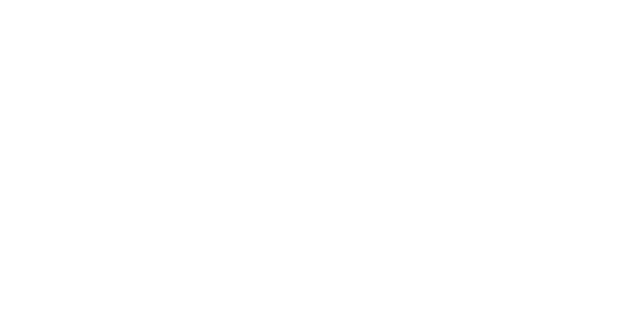
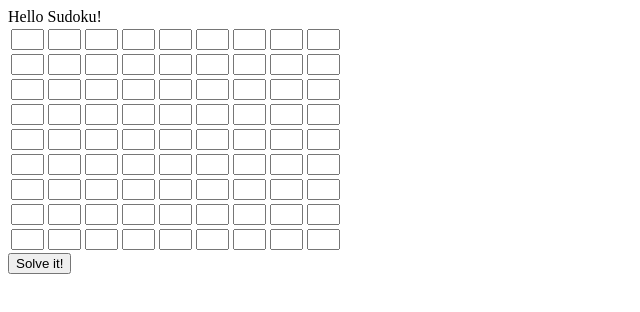
Before and after one commit to ywc23044/sudoku-solver, a website: page index.html in a window 1280 px wide. Shown: the whole page, without its empty margins (0-640 px from the left). Drawn offline with Linux system fonts and the light colour scheme.

Commit message:
change index

```diff
--- a/index.html
+++ b/index.html
@@ -1,7 +1,7 @@
 <!DOCTYPE html>
 <html lang="en">
 <head>
-  <script defer src="sudoku/solver.js"
+  <script defer src="sudoku/solver.js"></script>
 </head>
 <body>
   Hello Sudoku!
```
Also changed, not shown: sudoku/sudoku.html (+1 -1 lines).
